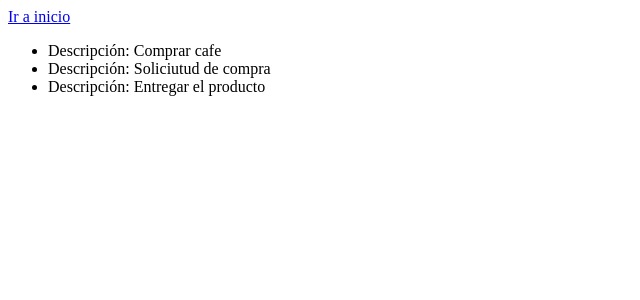
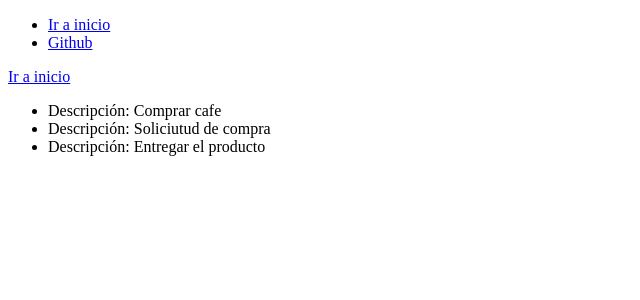
Before and after one commit to sgg10/curso_flask, a Flask app: page /hello in a window 1280 px wide. Shown: the top 300 px of the page, without its empty margins (0-640 px from the left). Run offline with Flask 2, Linux system fonts and the light colour scheme.

Commit message:
Inlude y links

```diff
--- a/templates/base.html
+++ b/templates/base.html
@@ -8,6 +8,9 @@
   </title>
 </head>
 <body>
+  <header>
+    {% include 'navbar.html' %}
+  </header>
   {% block content %}
   {% endblock %}
 </body>
--- /dev/null
+++ b/templates/navbar.html
@@ -0,0 +1,6 @@
+<nav>
+  <ul>
+    <li><a href="{{ url_for('index') }}">Ir a inicio</a></li>
+    <li><a href="https://github.com/sgg10/" target="_blank">Github</a></li>
+  </ul>
+</nav>
```
